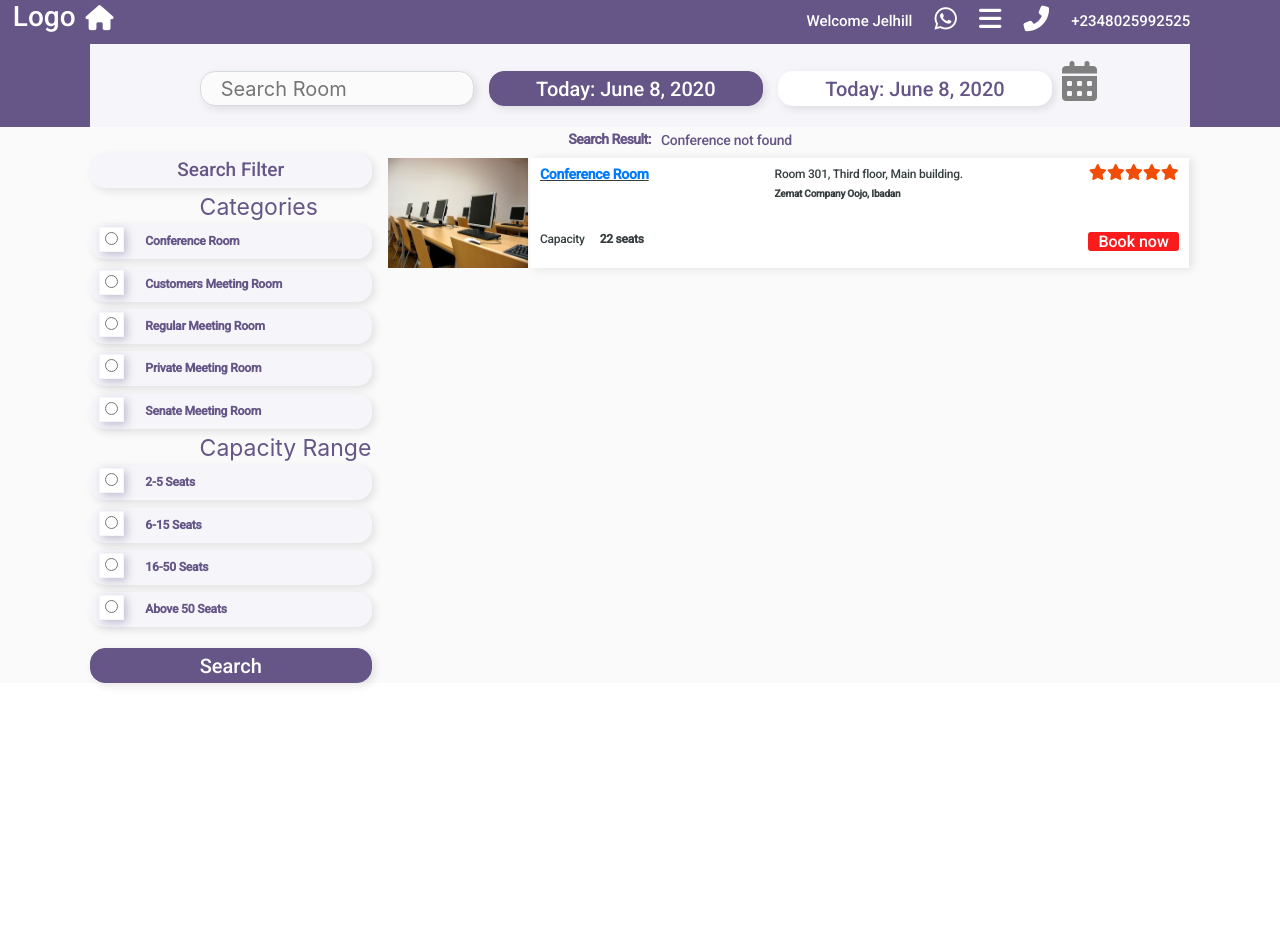
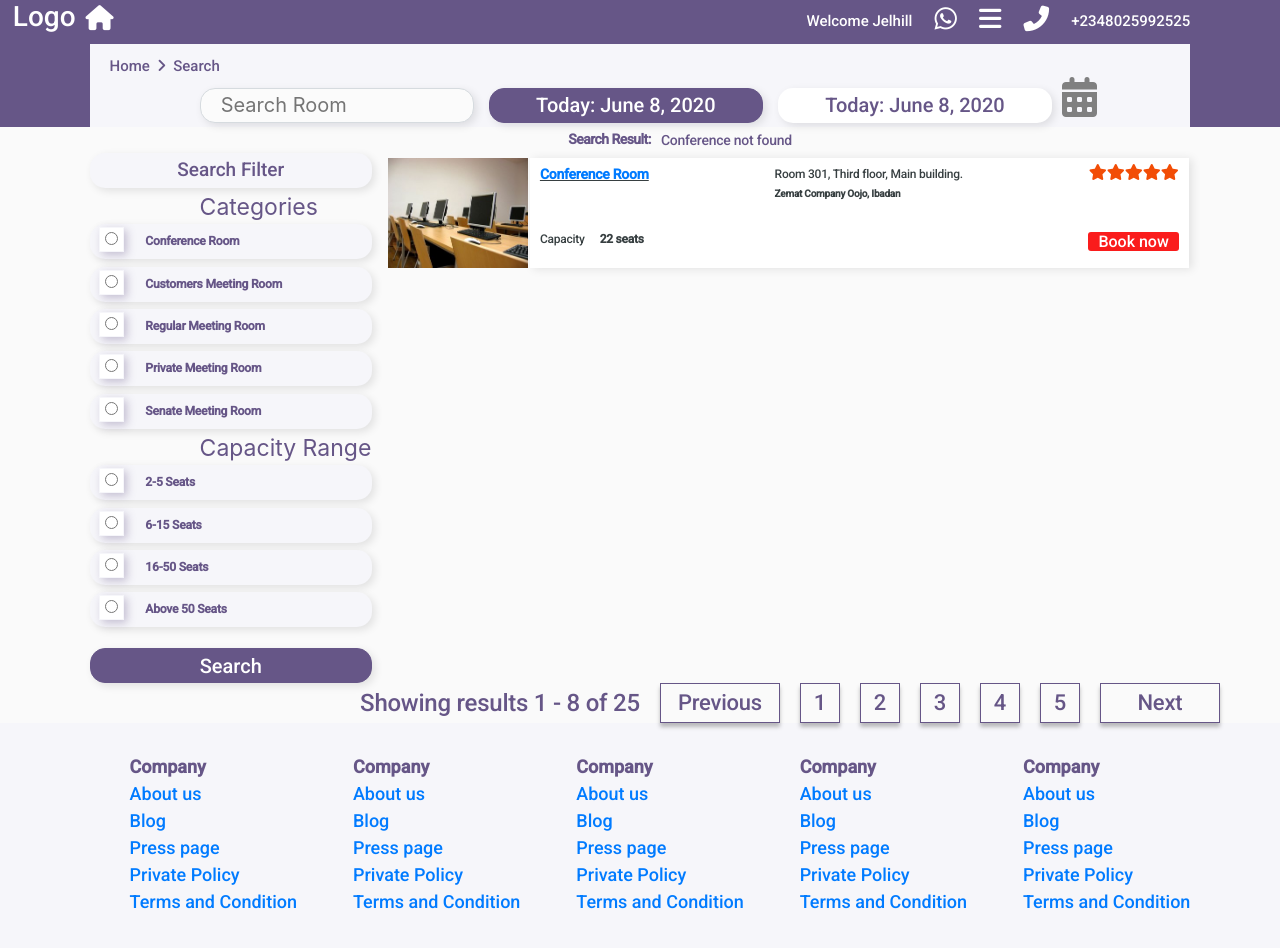
Before and after one commit to Jelhill/BookAndMeet, a React (Create React App) app in the folder client/: page /home in a window 1280 px wide. Shown: the top 948 px of the page. Before the commit the page ends 800 px from the top, so only its background shows below. Built offline with nearby package versions, Linux system fonts and the light colour scheme.

Commit message:
adjustment to the search page

```diff
--- a/client/src/App.css
+++ b/client/src/App.css
@@ -563,6 +563,20 @@ body{
   margin-left: 7%;
 
 }
+.navigations{
+  color: var(--mainPurple);
+  margin: auto;
+  display: flex;
+  padding-left: 20px;
+  margin-top: 1%;
+  background-color: var(--mainGray);
+  font-family: var(--Roboto);
+  font-size: 15px;
+}
+.navigations :nth-child(2){
+  padding: 0px 7px;
+}
+
 
 .inputSpecial{
   width: 30%;
@@ -571,7 +585,7 @@ body{
   border: 1px solid #D6DBDF ;
   box-shadow: 3px 3px 9px rgba(0, 0, 0, 0.1);
   border-radius: 15px;
-  margin-top: 3%;
+  margin-top: 1%;
   font-size: 20px;
   padding-left: 20px;
 }
@@ -1125,6 +1139,114 @@ padding-left: 44.4%;
 display: flex;
 background-color: #FAFAFA;;
 }
+.prevNext{
+  display: flex;
+  justify-content: center;
+  margin-left: 300px;
+
+}
+.prevNext button{
+  margin-left: 20px;
+
+}
+.prevNextResult{
+  font-family: Roboto, sans-serif;
+font-style: normal;
+font-weight: normal;
+font-size: 24px;
+line-height: 20px;
+/* identical to box height, or 83% */
+letter-spacing: -0.24px;
+color: var(--mainPurple);
+margin-top: 10px;
+}
+.prevButton {
+  width: 120px;
+  height:40px;
+  color: var(--mainPurple);
+  font-size: 22px;
+  font-family: var(--Roboto);
+align-items: center;
+background: #FAFAFA;
+box-shadow: 0px 4px 4px rgba(0, 0, 0, 0.25);
+border: 1px solid var(--mainPurple);
+letter-spacing: -0.24px;
+line-height: 20px;
+}
+.but1{
+  width: 40px;
+  height:40px;
+  color: var(--mainPurple);
+  font-size: 22px;
+  font-family: var(--Roboto);
+align-items: center;
+background: #FAFAFA;
+box-shadow: 0px 4px 4px rgba(0, 0, 0, 0.25);
+border: 1px solid var(--mainPurple);
+line-height: 20px;
+}
+
+.but2{
+  width: 40px;
+  height:40px;
+  color: var(--mainPurple);
+  font-size: 22px;
+  font-family: var(--Roboto);
+align-items: center;
+background: #FAFAFA;
+box-shadow: 0px 4px 4px rgba(0, 0, 0, 0.25);
+border: 1px solid var(--mainPurple);
+line-height: 20px;
+}
+.but3{
+  width: 40px;
+  height:40px;
+  color: var(--mainPurple);
+  font-size: 22px;
+  font-family: var(--Roboto);
+align-items: center;
+background: #FAFAFA;
+box-shadow: 0px 4px 4px rgba(0, 0, 0, 0.25);
+border: 1px solid var(--mainPurple);
+line-height: 20px;
+}
+.but4{
+  width: 40px;
+  height:40px;
+  color: var(--mainPurple);
+  font-size: 22px;
+  font-family: var(--Roboto);
+align-items: center;
+background: #FAFAFA;
+box-shadow: 0px 4px 4px rgba(0, 0, 0, 0.25);
+border: 1px solid var(--mainPurple);
+line-height: 20px;
+}
+.but5{
+  width: 40px;
+  height:40px;
+  color: var(--mainPurple);
+  font-size: 22px;
+  font-family: var(--Roboto);
+align-items: center;
+background: #FAFAFA;
+box-shadow: 0px 4px 4px rgba(0, 0, 0, 0.25);
+border: 1px solid var(--mainPurple);
+line-height: 20px;
+}
+.nextButton {
+  width: 120px;
+  height:40px;
+  color: var(--mainPurple);
+  font-size: 22px;
+  font-family: var(--Roboto);
+align-items: center;
+background: #FAFAFA;
+box-shadow: 0px 4px 4px rgba(0, 0, 0, 0.25);
+border: 1px solid var(--mainPurple);
+letter-spacing: -0.24px;
+line-height: 20px;
+}
 .userProfileLeft {
   width: 20%;
   box-sizing: border-box;
--- a/client/src/App.js
+++ b/client/src/App.js
@@ -8,6 +8,8 @@ import Header from './Components/Header';
 import BookingForm from './Components/BookingPage/BookingForm';
 import { Fragment } from 'react';
 import UserProfilePage from './Components/ProfilePage/UserProfilePage';
+import Footer from './Components/Footer';
+
 
 
 function App() {
@@ -15,8 +17,8 @@ function App() {
   return (
     <Fragment>
       <Search />
-
-
+      {/* <Header /> */}
+<Footer />
     </Fragment>
 
   );
--- a/client/src/Components/Header.js
+++ b/client/src/Components/Header.js
@@ -18,7 +18,16 @@ export default class Header extends Component {
                         <span className="font15 mgTop10">+2348025992525</span>
                     </div>
                 </div>
+
+                    <div>
                 <div className="innerPurpleDiv">
+                 <div className="navigations">
+                    <div>Home</div>
+                    <div id="vector">
+                        <i className="fa fa-angle-right"></i>
+                    </div>
+                    <div>Search</div>
+            </div>
                     <div className="inputButtonDiv">
                         <input type="text" className="inputSpecial" placeholder="Search Room"/>
                         <button className="buttonSpecial">Today: June 8, 2020</button>
@@ -27,6 +36,7 @@ export default class Header extends Component {
                     </div>
                 </div>
             </div>
+            </div>
         )
     }
 }
--- a/client/src/Components/HomePage/Search.js
+++ b/client/src/Components/HomePage/Search.js
@@ -133,6 +133,17 @@ class Search extends Component {
                 </div>
 
             </div>
+                            <div className="prevNext">
+                                <h5 className="prevNextResult">Showing results 1 - 8 of 25</h5>
+                                <button className="prevButton">Previous</button>
+                                <button className="but1">1</button>
+                                <button className="but2">2</button>
+                                <button className="but3">3</button>
+                                <button className="but4">4</button>
+                                <button className="but5">5</button>
+                                <button className="nextButton">Next</button>
+                            </div>
+
             </div>
         )
     }
```
